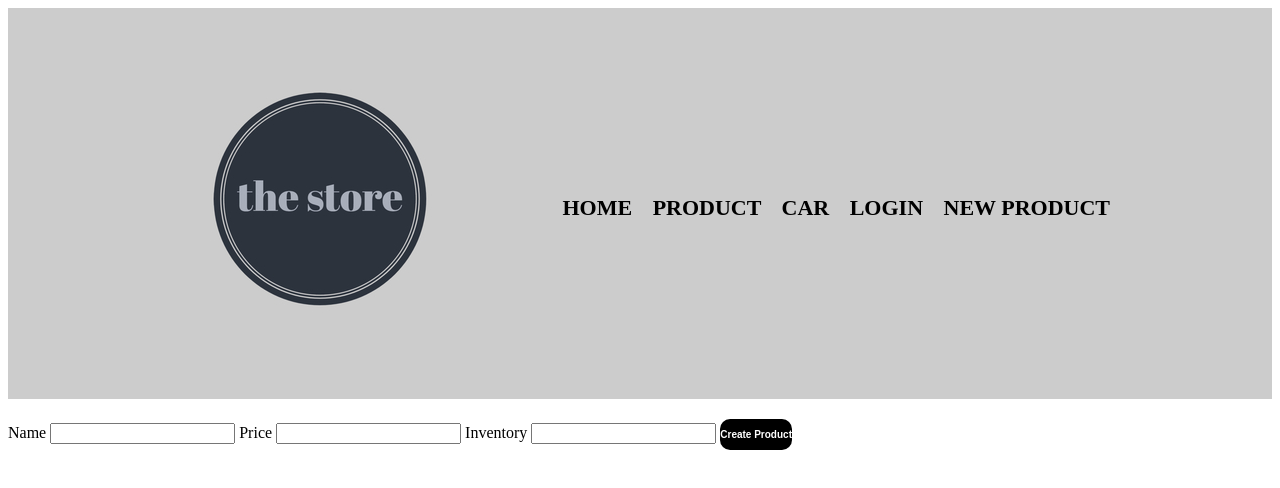
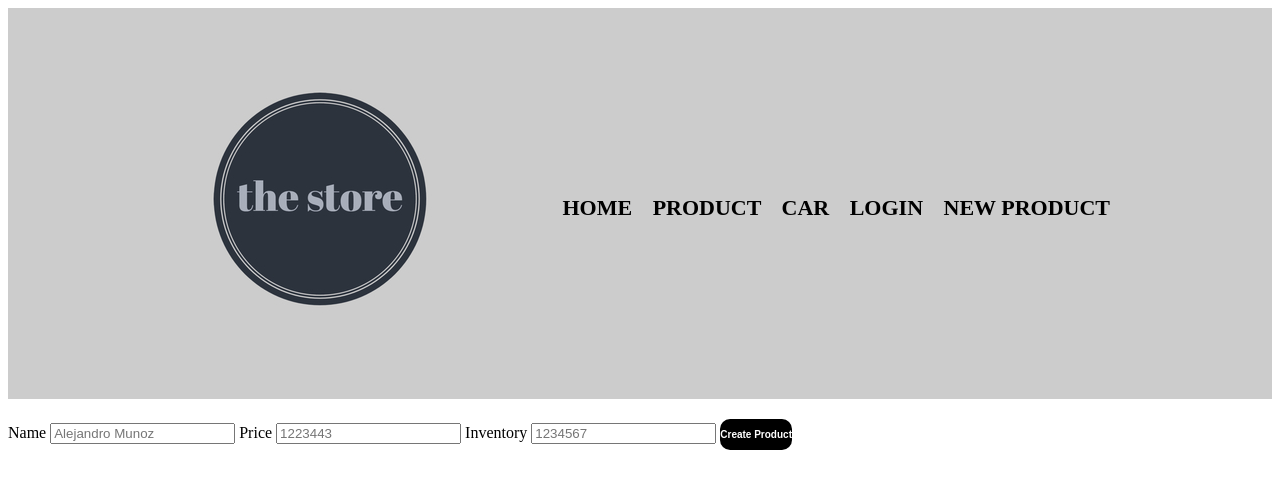
Before and after one commit to AlejoMunoz1/theStore, a plain HTML site: page new_product.html in a window 1280 px wide. Drawn offline with Linux system fonts and the light colour scheme.

Commit message:
etiqueta placeholder

```diff
--- a/new_product.html
+++ b/new_product.html
@@ -29,13 +29,13 @@
 <main class="formulario">
     <form>
         <label for="name"> Name </label>
-        <input type="text" id="name" class="input-padre" required>
+        <input type="text" id="name" class="input-padre" placeholder="Alejandro Munoz" required>
 
         <label for="price"> Price </label>
-        <input type="number" id="price" class="input-padre" required>
+        <input type="number" id="price" class="input-padre" placeholder="1223443" required>
 
         <label for="inventory"> Inventory </label>
-        <input type="number" id="inventory" class="input-padre" required>
+        <input type="number" id="inventory" class="input-padre" placeholder="1234567" required>
 
         <input type="submit" value="Create Product" class="enviar">
     </form>
```
